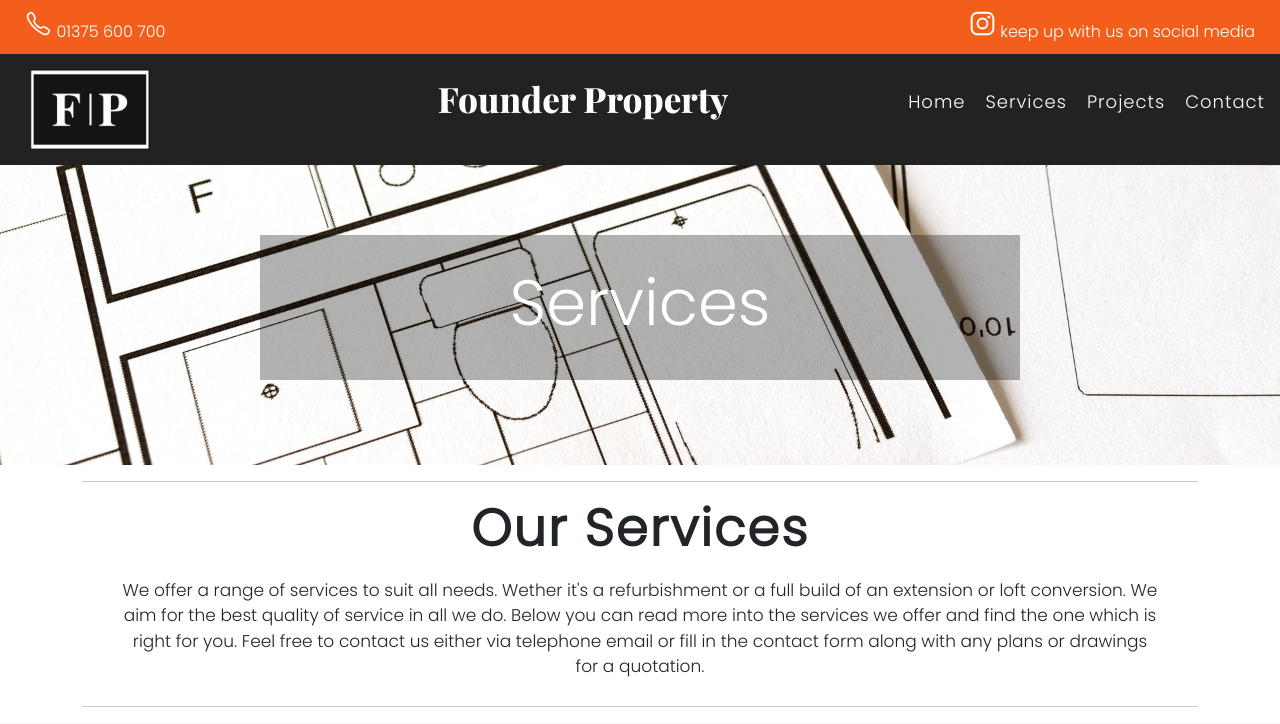
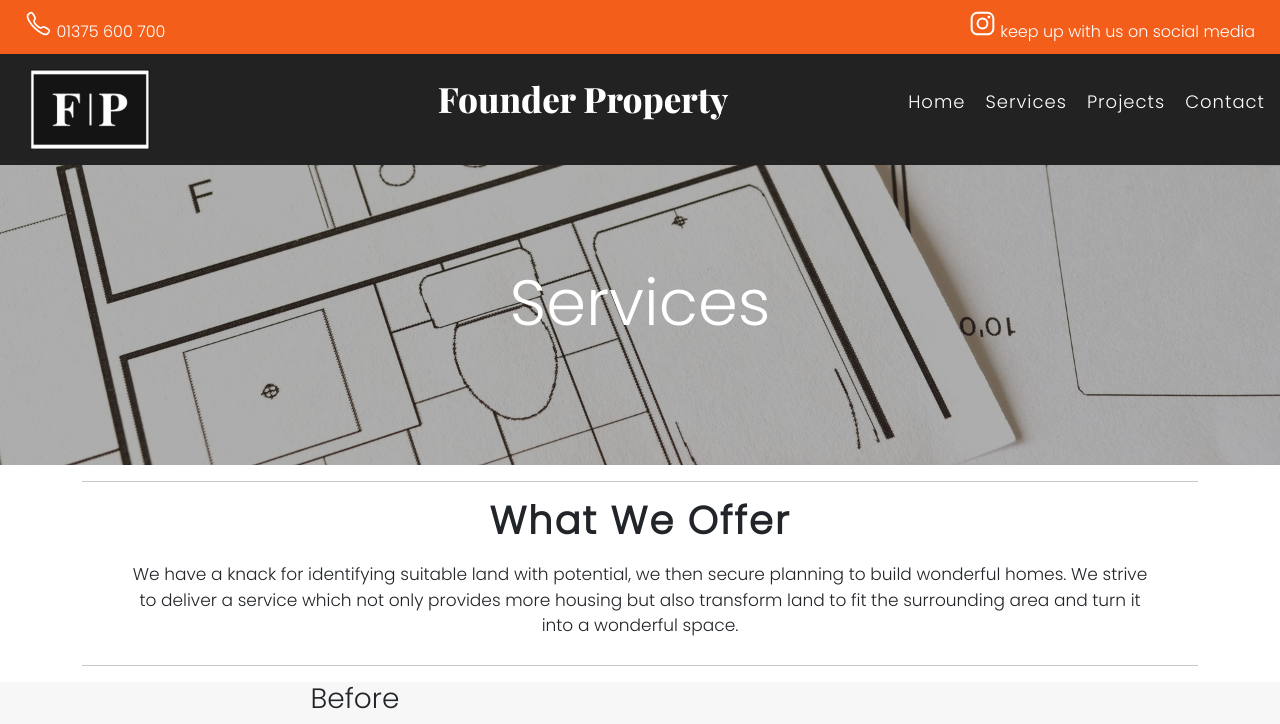
Before and after one commit to BesnikShala/Founder-Property-Ltd, a Django app: page /services/ in a window 1280 px wide. Shown: the top 724 px of the page. Run offline with Django 4.2, Linux system fonts and the light colour scheme; parts of the project's set-up code (start-up, migrations or seed data) failed here and were passed over.

Commit message:
Update html templates and styling

```diff
--- a/projects/templates/projects/project_detail.html
+++ b/projects/templates/projects/project_detail.html
@@ -5,7 +5,7 @@
     <div class="container">
         <hr>
         <div class="intro">
-            <h2>{{ project.name }}</h2>
+            <h3>{{ project.name }}</h3>
         </div>
         <hr>
     </div>
--- a/services/templates/services/services.html
+++ b/services/templates/services/services.html
@@ -1,8 +1,9 @@
 {% extends "base.html" %}
+{% load static %}
 {% block content%}
 
-<div class="service-para">
-    <div>
+<div>
+    <div class="service-para">
         <div class="container flex-center text-center">
             <div class="row">
                 <div class="col-md-12 col-xl-8 services-title mx-auto">
@@ -13,28 +14,71 @@
     </div>
 </div>
 
-
 <section>
     <div class="container">
         <hr>
         <div class="intro">
-            <h2>Our Services</h2>
-            <p>We offer a range of services to suit all needs. Wether it's a refurbishment or a full build of an
-                extension
-                or
-                loft conversion. We aim for the best quality of service in all we do. Below you can read more into the
-                services
-                we offer and find the one which is right for you. Feel free to contact us either via telephone email or
-                fill
-                in
-                the contact form along with any plans or drawings for a quotation.</p>
+            <h3>What We Offer</h3>
+            <p>
+                We have a knack for identifying suitable land with potential, we then secure planning to build wonderful
+                homes. We strive to deliver a service which not only provides more housing but also transform land to
+                fit the surrounding area and turn it into a wonderful space.
+            </p>
+        </div>
+        <hr>
+    </div>
+</section>
+<section class="serv-section">
+    <div class="container m-6">
+        <div class="row cromwell">
+            <div class="col-md-4 col-sm-12 offset-md-1">
+                <h3>Before</h3>
+                <img class="img-fluid cromwell-img" src="/media/cromwell-before.jpeg"
+                    alt="image of house before remodeling">
+            </div>
+            <div class="col-md-6 col-sm-12">
+                <p class="text-center">Cromwell Road project, a semi-detatched house we spotted with great potential for
+                    exansion. We
+                    secured
+                    the property and worked on planning for a side, rear and loft extensions. The house was completely
+                    gutted and made new from the bottom up. </p>
+            </div>
+        </div>
+        <div class="row cromwell">
+            <div class="col-md-6 col-sm-12 ">
+                <p class="text-center order-sm-last">
+                    We completely transformed this end of terrance house which is now barely recognisable. We installed
+                    three large flat skylights in the six meter rear extension, which were complimented by a five meter
+                    aluminium bifolding doors. This brought in that much needed light and view into the property. The
+                    living room now opens up into a large open-space kitchen/diner.
+                </p>
+            </div>
+            <div class="col-md-4 col-sm-12">
+                <h3>After</h3>
+                <img class="cromwell-img2 order-sm-1" src="/media/cromwell-after.jpeg"
+                    alt="image of house after remodeling">
+            </div>
+        </div>
+
+    </div>
+    </div>
+</section>
+<section>
+    <div class="container">
+        <hr>
+        <div class="intro">
+            <h3>Our Building Services</h3>
+            <p>
+                We provide private building services for residential and commercial properties. Please see below from
+                the list of work that we offer.
+            </p>
         </div>
         <hr>
     </div>
 </section>
 
 <section class="serv-section">
-    <div class="container">
+    <div class="container-fluid">
         <div class="row">
             <div class="col-md-2 offset-md-1 col-sm-12  tab">
                 <ul>
@@ -58,7 +102,7 @@
             <div class="col-md-7 col-sm-12 offset-md-1">
                 <div class="info">
                     <div>
-                        <img src="/media/plans.jpeg" class="img-fluid" alt="">
+                        <img src="/media/refurbishment.jpeg" class="img-fluid" alt="">
                     </div>
                     <h3>Refrubishments</h3>
                     <div>
@@ -77,7 +121,7 @@
                 </div>
                 <div class="info hide">
                     <div>
-                        <img src="/media/plans.jpeg" class="img-fluid" alt="">
+                        <img src="/media/extension.jpeg" class="img-fluid" alt="">
                     </div>
                     <h3>Extensions</h3>
                     <div>
@@ -96,7 +140,7 @@
                 </div>
                 <div class="info hide">
                     <div>
-                        <img src="/media/plans.jpeg" class="img-fluid" alt="">
+                        <img src="/media/loft.jpeg" class="img-fluid" alt="">
                     </div>
                     <h3>Loft Conversion</h3>
                     <div>
@@ -115,7 +159,7 @@
                 </div>
                 <div class="info hide">
                     <div>
-                        <img src="/media/plans.jpeg" class="img-fluid" alt="">
+                        <img src="/media/chimney.jpeg" class="img-fluid" alt="">
                     </div>
                     <h3>Chimney Removals</h3>
                     <div>
@@ -133,7 +177,7 @@
                 </div>
                 <div class="info hide">
                     <div>
-                        <img src="/media/plans.jpeg" class="img-fluid" alt="">
+                        <img src="/media/waste.jpeg" class="img-fluid" alt="">
                     </div>
                     <h3>Waste Removals</h3>
                     <div>
--- a/static/css/style.css
+++ b/static/css/style.css
@@ -208,16 +232,53 @@ nav a:hover {
 
 /* Services Page */
 
+.cromwell-img {
+    width: 100%;
+    height: 100%;
+    text-align: center;
+    position: relative;
+    margin-top: 20px;
+    padding: 20px;
+    vertical-align: middle;
+}
+
+.cromwell-img p {
+    display: inline;
+}
+
+.cromwell-img2 {
+    width: 406px;
+    height: 400px;
+    text-align: center;
+    position: relative;
+    padding: 20px;
+}
+
+.cromwell div p {
+    display: inline-block;
+    border: 1px solid;
+    padding: 10px;
+    box-shadow: 3px 8px 8px #7c7c7c, 17px 12px 8px #e7e7e7, 18px 20px 8px #d7dcd7;
+    margin: 20px;
+    margin-top: 142px;
+
+}
+
+.cromwell div h3 {
+    margin: auto;
+    text-align: center;
+    overflow: hidden;
+}
+
 .hide {
     display: none;
 }
 
 .info img {
-    width: 300px;
-    height: 400px;
+    width: 100%;
+    height: 100%;
     text-align: center;
     position: relative;
-    left: 50px;
     margin: 20px 0px;
     padding: 20px;
 }
@@ -396,6 +457,24 @@ nav a:hover {
 
 /* Services */
 
+.service-para::after {
+    content: "";
+    display: block;
+    width: 100%;
+    height: 100%;
+    background-color: #333;
+    position: absolute;
+    top: 0;
+    left: 0;
+    opacity: .4;
+    z-index: 0;
+}
+
+.service-para>* {
+    z-index: 10;
+    position: relative;
+}
+
 .service-para {
     background-image: url('/media/plans.jpeg');
     background-size: cover;
@@ -403,6 +482,7 @@ nav a:hover {
     background-position: bottom center;
     background-attachment: fixed;
     height: 300px;
+    position: relative;
 }
 
 .services-title {
@@ -411,14 +491,13 @@ nav a:hover {
     top: 50px;
     margin-top: 20px;
     color: #fff;
-    background-color: rgba(0, 0, 0, 0.3);
 }
 
-.intro h2 {
+.intro h3 {
     font-weight: 600;
     text-align: center;
     letter-spacing: 2px;
-    font-size: 4vw;
+    font-size: 3vw;
 }
 
 .intro > hr {
--- a/templates/contact.html
+++ /dev/null
@@ -1,5 +0,0 @@
-{% extends "base.html" %}
-{% block content %}
-
-<h1>contact Page</h1>
-{% endblock %}
```
Also changed, not shown: other parts of static/css/style.css (+153 -42 lines), contact/templates/contact/contact.html (+23 -2 lines), home/templates/home/index.html (+8 -3 lines), projects/templates/projects/projects.html (+1 -7 lines).
